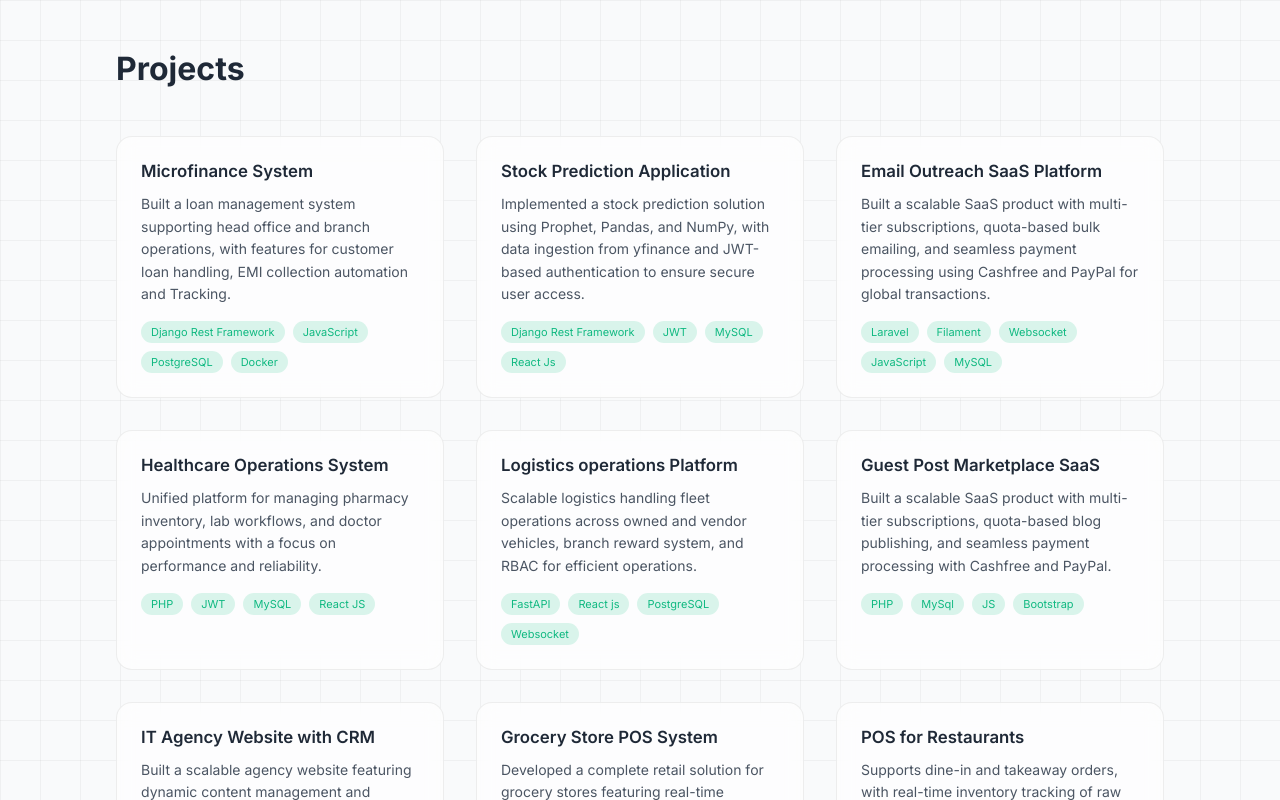
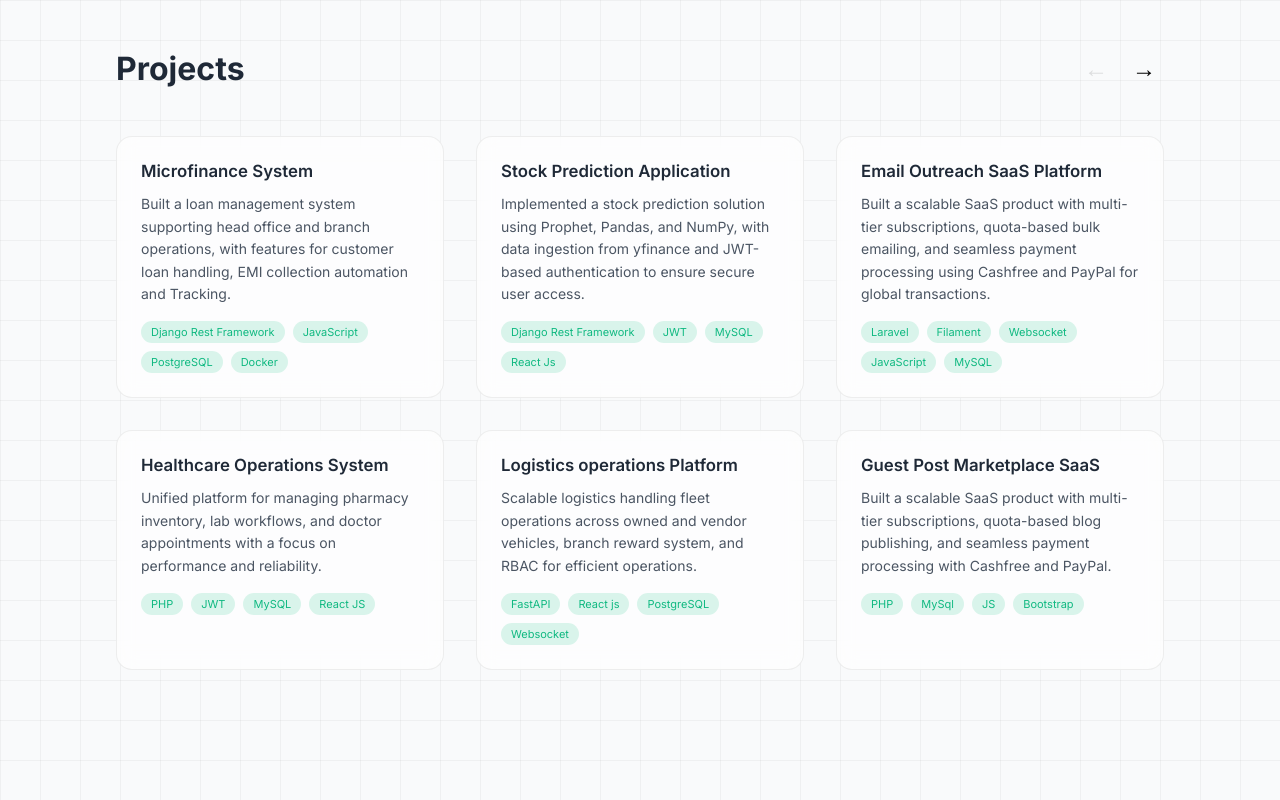
Before and after one commit to dipak-majumdar/new-portfolio, a React (Vite) app: page / in a window 1280 px wide. Shown: the part 1480-2280 px from the top of the page. Built offline with nearby package versions, Linux system fonts and the light colour scheme.

Commit message:
projects carousel added

```diff
--- a/src/components/Projects.jsx
+++ b/src/components/Projects.jsx
@@ -1,85 +1,64 @@
-const projects = [
-    {
-        title: 'Microfinance System',
-        description: 'Built a loan management system supporting head office and branch operations, with features for customer loan handling, EMI collection automation and Tracking.',
-        tags: ['Django Rest Framework', 'JavaScript', 'PostgreSQL', 'Docker'],
-        delay: 50,
-    },
-    {
-        title: 'Stock Prediction Application',
-        description: 'Implemented a stock prediction solution using Prophet, Pandas, and NumPy, with data ingestion from yfinance and JWT-based authentication to ensure secure user access.',
-        tags: ['Django Rest Framework', 'JWT', 'MySQL', 'React Js'],
-        delay: 100,
-    },
-    {
-        title: 'Email Outreach SaaS Platform',
-        description: 'Built a scalable SaaS product with multi-tier subscriptions, quota-based bulk emailing, and seamless payment processing using Cashfree and PayPal for global transactions.',
-        tags: ['Laravel', 'Filament', 'Websocket', 'JavaScript', 'MySQL'],
-        delay: 150,
-    },
-    {
-        title: 'Healthcare Operations System',
-        description: 'Unified platform for managing pharmacy inventory, lab workflows, and doctor appointments with a focus on performance and reliability.',
-        tags: ['PHP', 'JWT', 'MySQL', 'React JS'],
-        delay: 200,
-    },
-    {
-        title: 'Logistics operations Platform',
-        description: 'Scalable logistics handling fleet operations across owned and vendor vehicles, branch reward system, and RBAC for efficient operations.',
-        tags: ['FastAPI', 'React js', 'PostgreSQL', 'Websocket'],
-        delay: 250,
-    },
-    {
-        title: 'Guest Post Marketplace SaaS',
-        description: 'Built a scalable SaaS product with multi-tier subscriptions, quota-based blog publishing, and seamless payment processing with Cashfree and PayPal.',
-        tags: ['PHP', 'MySql', 'JS', 'Bootstrap'],
-        delay: 300,
-    },
-    {
-        title: 'IT Agency Website with CRM',
-        description: 'Built a scalable agency website featuring dynamic content management and conversion-optimized landing pages that feed leads directly into CRM.',
-        tags: ['Laravel', 'JS', 'MySQL'],
-        delay: 350,
-    },
-    {
-        title: 'Grocery Store POS System',
-        description: 'Developed a complete retail solution for grocery stores featuring real-time inventory tracking, seamless billing, and advanced sales and profit analytics.',
-        tags: ['Laravel', 'JS', 'PostgreSQL'],
-        delay: 400,
-    },
-    {
-        title: 'POS for Restaurants',
-        description: 'Supports dine-in and takeaway orders, with real-time inventory tracking of raw materials and advanced reporting for business insights with RBAC.',
-        tags: ['FastAPI', 'JWT', 'React Js', 'PostgreSQL'],
-        delay: 450,
-    }
 
-];
-
-
-// LeeLija
-// Laravel
-// JS
-// MySql
-// Bootstrap
-// LeeLija
-// Live
-
-// MSOLS Int
-// HTML
-// CSS
-// JS
-// Tailwind
-// MSOLS Int
-// Live
+import { useState } from 'react';
+import projects from '../data/projects';
 
 export default function Projects() {
+    const [startIndex, setStartIndex] = useState(0);
+    const pageSize = 6;
+    const endIndex = startIndex + pageSize;
+    const canGoLeft = startIndex > 0;
+    const canGoRight = endIndex < projects.length;
+
+    const handleLeft = () => {
+        if (canGoLeft) setStartIndex(startIndex - pageSize);
+    };
+
+    const handleRight = () => {
+        if (canGoRight) setStartIndex(startIndex + pageSize);
+    };
+
     return (
         <section id="projects">
             <div className="container">
-                <h3 className="section-title" data-aos="fade-up">Projects</h3>
+                <div style={{ display: 'flex', alignItems: 'center', justifyContent: 'space-between', marginBottom: '3rem' }}>
+                    <h3 className="section-title" data-aos="fade-up" style={{ margin: 0 }}>Projects</h3>
+                    <div style={{ display: 'flex', gap: '0.5rem' }}>
+                        <button
+                            aria-label="Previous projects"
+                            onClick={handleLeft}
+                            disabled={!canGoLeft}
+                            style={{
+                                background: 'none',
+                                border: 'none',
+                                fontSize: '1.5rem',
+                                cursor: canGoLeft ? 'pointer' : 'not-allowed',
+                                opacity: canGoLeft ? 1 : 0.4,
+                                padding: '0 0.5rem',
+                                transition: 'opacity 0.2s',
+                            }}
+                        >
+                            &#8592;
+                        </button>
+                        <button
+                            aria-label="Next projects"
+                            onClick={handleRight}
+                            disabled={!canGoRight}
+                            style={{
+                                background: 'none',
+                                border: 'none',
+                                fontSize: '1.5rem',
+                                cursor: canGoRight ? 'pointer' : 'not-allowed',
+                                opacity: canGoRight ? 1 : 0.4,
+                                padding: '0 0.5rem',
+                                transition: 'opacity 0.2s',
+                            }}
+                        >
+                            &#8594;
+                        </button>
+                    </div>
+                </div>
                 <div className="projects-grid">
-                    {projects.map(({ title, description, tags, delay = 0 }) => (
+                    {projects.slice(startIndex, endIndex).map(({ title, description, tags, delay = 0 }) => (
                         <div
                             key={title}
                             className="project-card hover-border"
--- /dev/null
+++ b/src/data/projects.js
@@ -0,0 +1,58 @@
+const projects = [
+	{
+		title: 'Microfinance System',
+		description: 'Built a loan management system supporting head office and branch operations, with features for customer loan handling, EMI collection automation and Tracking.',
+		tags: ['Django Rest Framework', 'JavaScript', 'PostgreSQL', 'Docker'],
+		delay: 50,
+	},
+	{
+		title: 'Stock Prediction Application',
+		description: 'Implemented a stock prediction solution using Prophet, Pandas, and NumPy, with data ingestion from yfinance and JWT-based authentication to ensure secure user access.',
+		tags: ['Django Rest Framework', 'JWT', 'MySQL', 'React Js'],
+		delay: 100,
+	},
+	{
+		title: 'Email Outreach SaaS Platform',
+		description: 'Built a scalable SaaS product with multi-tier subscriptions, quota-based bulk emailing, and seamless payment processing using Cashfree and PayPal for global transactions.',
+		tags: ['Laravel', 'Filament', 'Websocket', 'JavaScript', 'MySQL'],
+		delay: 150,
+	},
+	{
+		title: 'Healthcare Operations System',
+		description: 'Unified platform for managing pharmacy inventory, lab workflows, and doctor appointments with a focus on performance and reliability.',
+		tags: ['PHP', 'JWT', 'MySQL', 'React JS'],
+		delay: 200,
+	},
+	{
+		title: 'Logistics operations Platform',
+		description: 'Scalable logistics handling fleet operations across owned and vendor vehicles, branch reward system, and RBAC for efficient operations.',
+		tags: ['FastAPI', 'React js', 'PostgreSQL', 'Websocket'],
+		delay: 250,
+	},
+	{
+		title: 'Guest Post Marketplace SaaS',
+		description: 'Built a scalable SaaS product with multi-tier subscriptions, quota-based blog publishing, and seamless payment processing with Cashfree and PayPal.',
+		tags: ['PHP', 'MySql', 'JS', 'Bootstrap'],
+		delay: 300,
+	},
+	{
+		title: 'IT Agency Website with CRM',
+		description: 'Built a scalable agency website featuring dynamic content management and conversion-optimized landing pages that feed leads directly into CRM.',
+		tags: ['Laravel', 'JS', 'MySQL'],
+		delay: 350,
+	},
+	{
+		title: 'Grocery Store POS System',
+		description: 'Developed a complete retail solution for grocery stores featuring real-time inventory tracking, seamless billing, and advanced sales and profit analytics.',
+		tags: ['Laravel', 'JS', 'PostgreSQL'],
+		delay: 400,
+	},
+	{
+		title: 'POS for Restaurants',
+		description: 'Supports dine-in and takeaway orders, with real-time inventory tracking of raw materials and advanced reporting for business insights with RBAC.',
+		tags: ['FastAPI', 'JWT', 'React Js', 'PostgreSQL'],
+		delay: 450,
+	}
+];
+
+export default projects;
```
